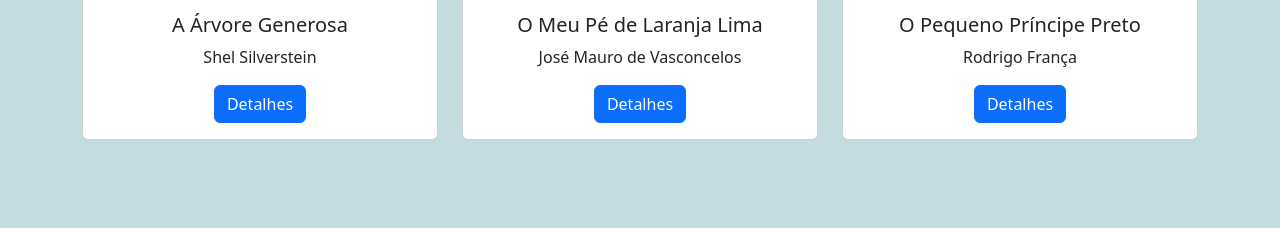
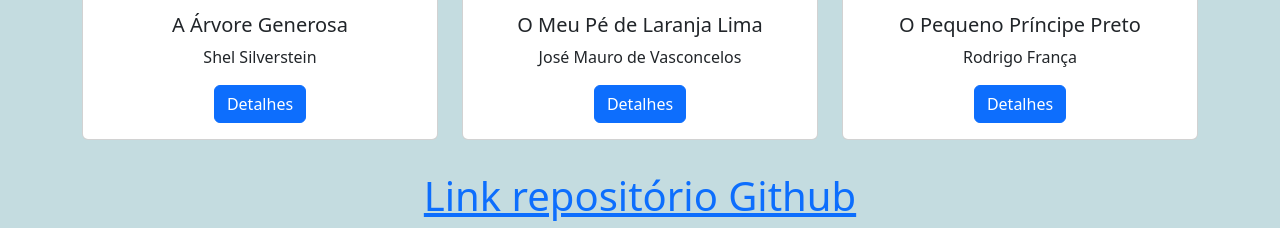
Before and after one commit to jneres00/biblioteca-virtual, a plain HTML site: page index.html in a window 1280 px wide. Shown: the part 2215-2443 px from the top of the page. Before the commit the page ends 2379 px from the top, so only its background shows below. Drawn offline with nearby package versions, Linux system fonts and the light colour scheme.

Commit message:
Add link pro repo

```diff
--- a/index.html
+++ b/index.html
@@ -181,6 +181,7 @@
                     </div>
                 </div>
             </div>
+          <h4><h1><a href="https://github.com/jneres00/biblioteca-virtual">Link repositório Github</a></h1></h4>
     <script src="https://cdn.jsdelivr.net/npm/bootstrap@5.3.2/dist/js/bootstrap.bundle.min.js" integrity="sha384-C6RzsynM9kWDrMNeT87bh95OGNyZPhcTNXj1NW7RuBCsyN/o0jlpcV8Qyq46cDfL" crossorigin="anonymous"></script>
 </body>
 </html>
```
